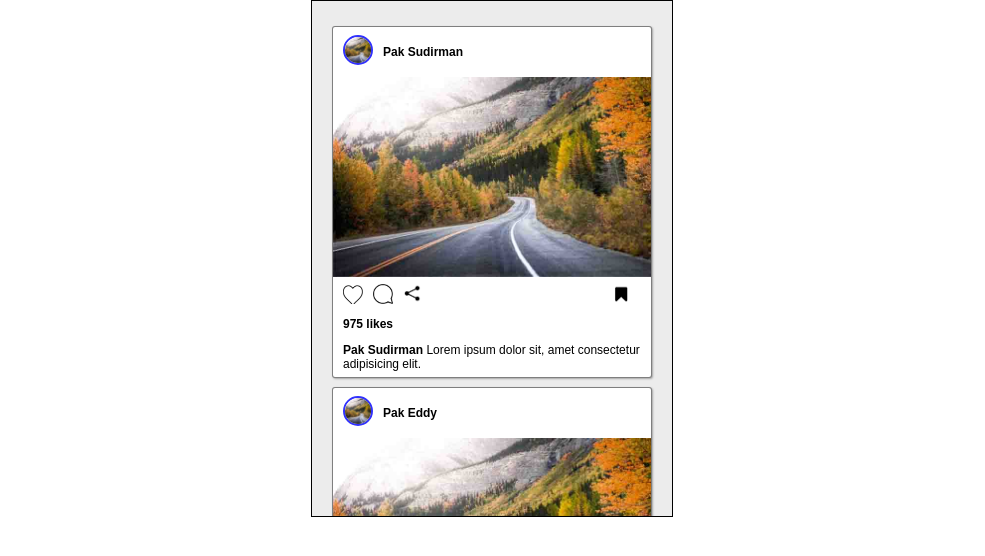
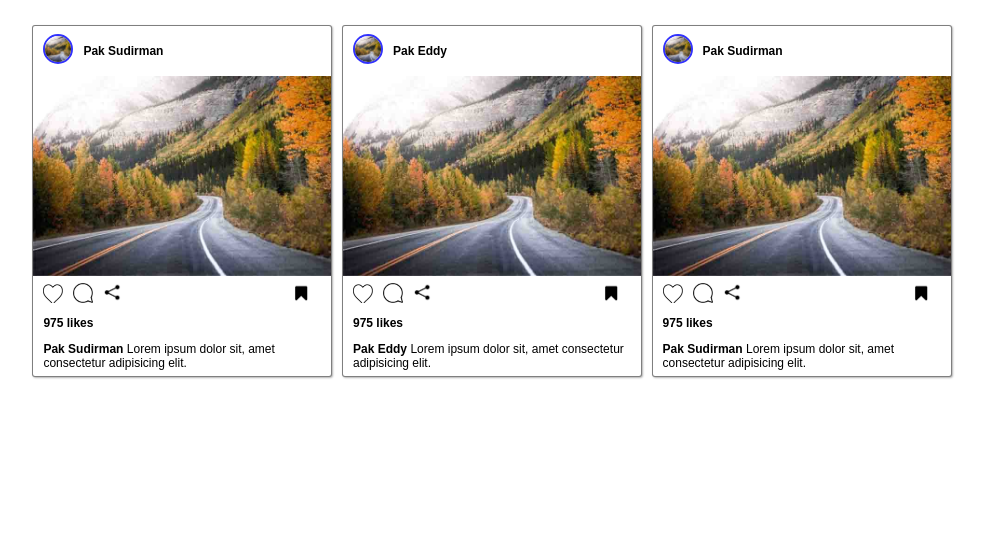
Before and after one commit to farsikogama/BASIC-NEXT, a Next.js app: page / in a window 1280 px wide. Shown: the top 556 px of the page, without its empty margins (148-1133 px from the left). Built offline with nearby package versions, Linux system fonts and the light colour scheme.

Commit message:
adding reusable card

```diff
--- a/src/components/Card/Card.module.css
+++ b/src/components/Card/Card.module.css
@@ -1,6 +1,5 @@
 .card {
-  width: 320px;
-  /* flex-basis: 30%; pakai untuk direction row saja */
+  width: 300px;
   display: flex;
   justify-content: center;
   flex-direction: column;
--- a/src/styles/Home.module.css
+++ b/src/styles/Home.module.css
@@ -1,13 +1,8 @@
 .container {
-  width: 320px;
-  height: 475px;
+  width: 80%;
   display: flex;
-  align-items: center;
-  flex-direction: column;
-  border: 1px solid black;
+  justify-content: center;
+  flex-wrap: wrap;
   margin: auto;
   padding: 20px;
-  background: rgb(236, 236, 236);
-  overflow: auto;
-  box-sizing: content-box; /* kalau di next js defaultnya border-box jadi kotak ga berubah*/
 }
```
Also changed, not shown: src/pages/getStaticProps.js (+21 -3 lines).
